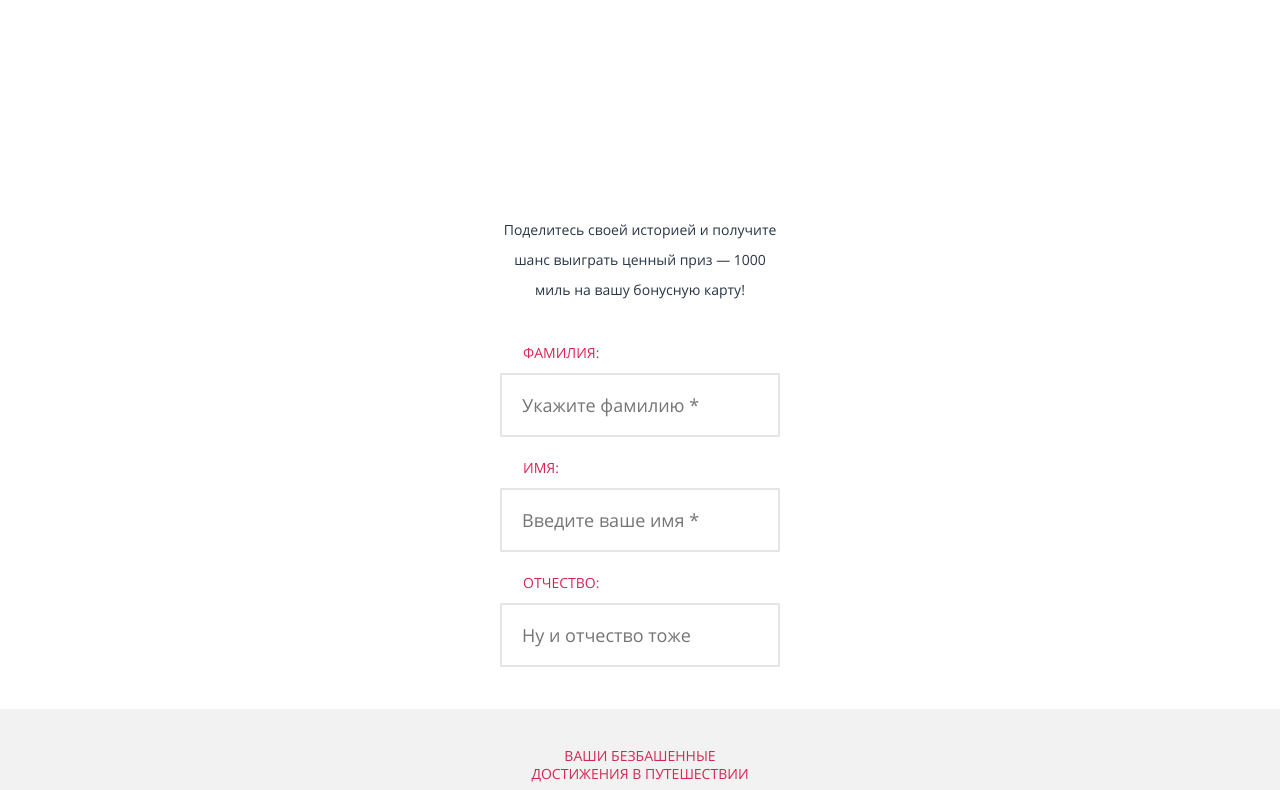
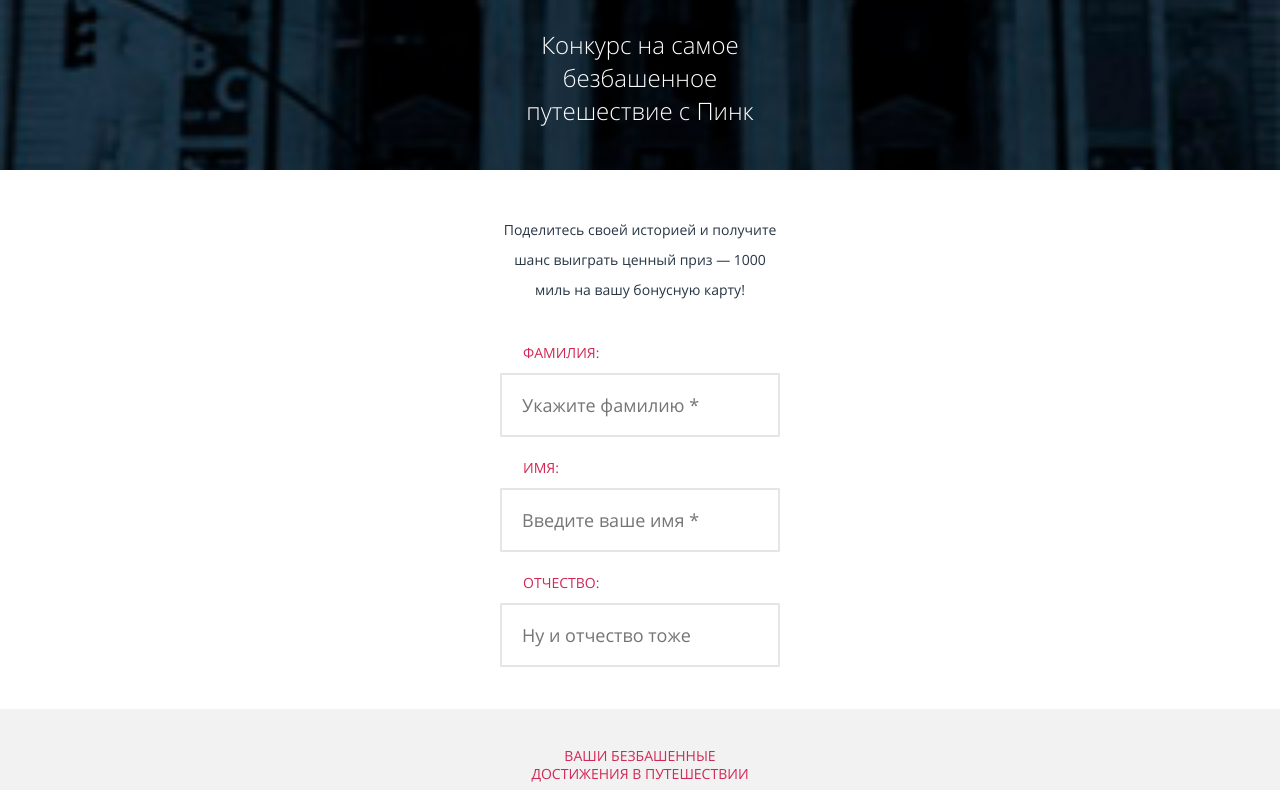
Before and after one commit to htmlacademy-adaptive/1945443-pink-25, a plain HTML site: page 4/form.html in a window 1280 px wide. Shown: the part 67-857 px from the top of the page. Drawn offline with Linux system fonts and the light colour scheme.

Commit message:
:heavy_check_mark: Сборка #4

```diff
--- a/4/css/style.css
+++ b/4/css/style.css
@@ -623,7 +623,8 @@ body {
 }
 
 .sub-intro {
-  background: #1d384b url("../img/sub-intro.png") cover no-repeat;
+  background: #1d384b url("../img/sub-intro.png") center no-repeat;
+  background-size: cover;
   padding: 95px 0 43px;
   min-height: 237px;
   text-align: center;
```
Also changed, not shown: 1 other file.
